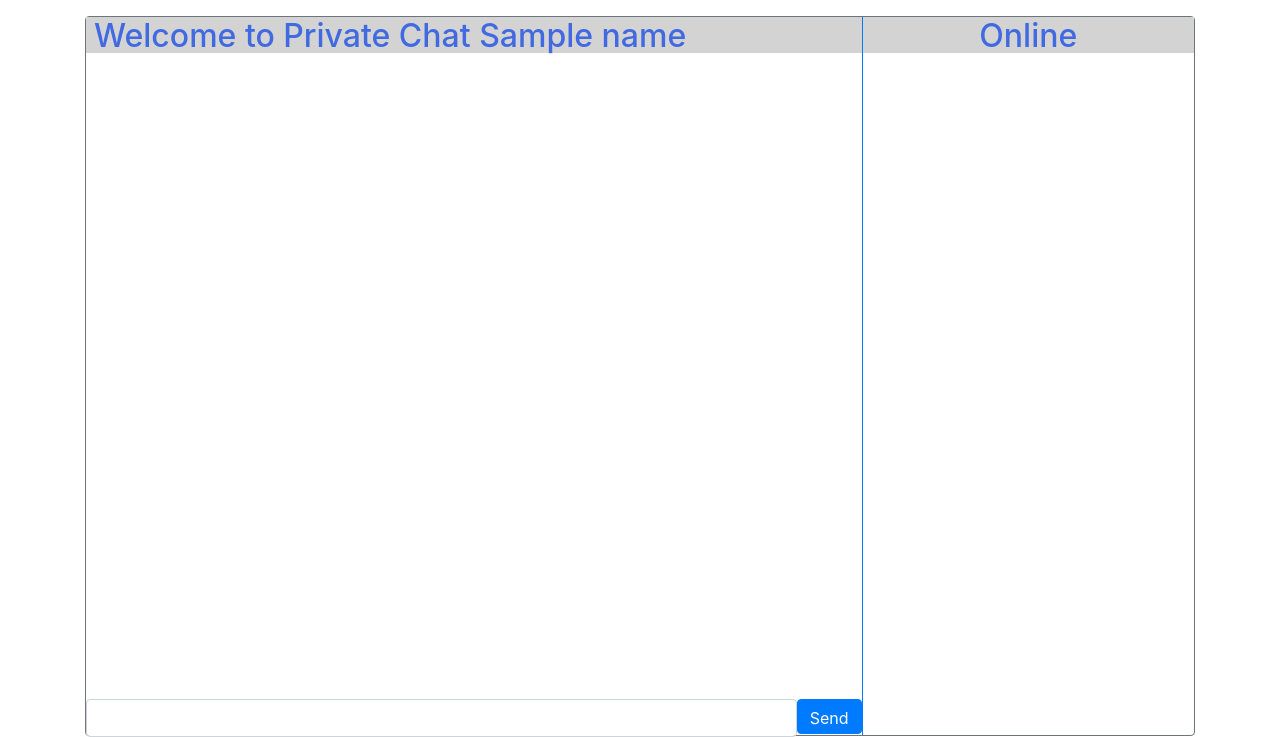
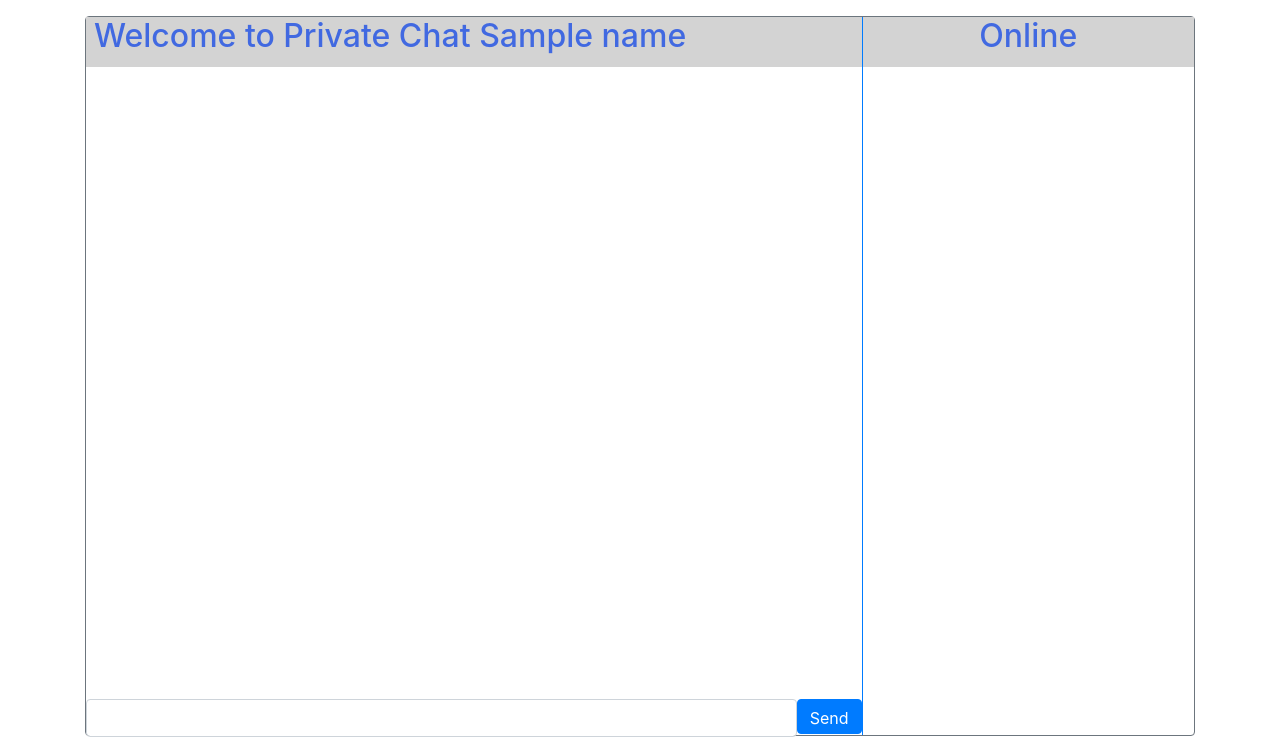
Before and after one commit to grrtvnlw/Group-BE-ZDG-Chat, a Node server app: template views/private.ejs in a window 1280 px wide. Shown: the part 84-821 px from the top of the page. Run offline with Node 20, Linux system fonts and the light colour scheme; the template is opened without the code that fills it: most values are stand-ins (such as "Sample title", 1, 10 or a date in 2020); some libraries are stand-ins or nearby versions.

Commit message:
stlye change

```diff
--- a/public/index.js
+++ b/public/index.js
@@ -5,7 +5,6 @@ let timeout=undefined
 $(document).ready(() => {
   const socket = io();
   const room = $('.chat-form').data('room') || 'Main Room'
-  console.log(room)
   socket.emit('join', room);
   $('.chat-form').submit(function(e) {
     e.preventDefault();
--- a/public/styles.css
+++ b/public/styles.css
@@ -4,8 +4,13 @@ h1 {
   color: royalblue;
 }
 
-h2 {
+h2, .number {
   color: royalblue;
+}
+
+.dbusername {
+  font-weight: bold;
+  font-size: 16px;
 }
 
 .center {
@@ -32,11 +37,11 @@ section {
 }
 
 #chatHeader {
-  height: 5%;
+  height: 7%;
 }
 
 #chatBody {
-  height: 85%;
+  height: 83%;
 }
 
 #chatInput {
@@ -52,9 +57,9 @@ section {
 }
 
 #onlineHeader {
-  height: 5%;
+  height: 7%;
 }
 
 #users {
-  height: 95%;
+  height: 93%;
 }
--- a/views/atlantachat.ejs
+++ b/views/atlantachat.ejs
@@ -27,7 +27,7 @@
       <div id="chatBody" class="overflow-auto">
         <ul id="atlantaMessages" class="list-group w-80 flex-grow-1 overflow-auto" style="list-style-type: none;">
           <% for(var i=0; i < messages.length; i++) { %>
-              <li class="list-group-item"><%= messages[i].User.username %>: <%= messages[i].content %> at <%= messages[i].formattedDate %></li>
+              <li class="list-group-item"><span class="dbusername"><%= messages[i].User.username %></span>: <%= messages[i].content %> <span class="number"><span>| <%= messages[i].formattedDate %></span></li>
           <% } %>
         </ul>
       </div>
--- a/views/codingchat.ejs
+++ b/views/codingchat.ejs
@@ -27,7 +27,7 @@
       <div id="chatBody" class="overflow-auto">
         <ul id="codingMessages" class="list-group w-80 flex-grow-1 overflow-auto" style="list-style-type: none;">
           <% for(var i=0; i < messages.length; i++) { %>
-              <li class="list-group-item"><%= messages[i].User.username %>: <%= messages[i].content %> at <%= messages[i].formattedDate %></li>
+              <li class="list-group-item"><span class="dbusername"><%= messages[i].User.username %></span>: <%= messages[i].content %> <span class="number"><span>| <%= messages[i].formattedDate %></span></li>
           <% } %>
         </ul>
       </div>
--- a/views/petchat.ejs
+++ b/views/petchat.ejs
@@ -27,7 +27,7 @@
       <div id="chatBody" class="overflow-auto">
         <ul id="petMessages" class="list-group w-80 flex-grow-1 overflow-auto" style="list-style-type: none;">
           <% for(var i=0; i < messages.length; i++) { %>
-              <li class="list-group-item"><%= messages[i].User.username %>: <%= messages[i].content %> at <%= messages[i].formattedDate %></li>
+              <li class="list-group-item"><span class="dbusername"><%= messages[i].User.username %></span>: <%= messages[i].content %>  <span class="number"><span>| <%= messages[i].formattedDate %></span></li>
           <% } %>
         </ul>
       </div>
```
Also changed, not shown: models/message.js (+13 -1 lines).
